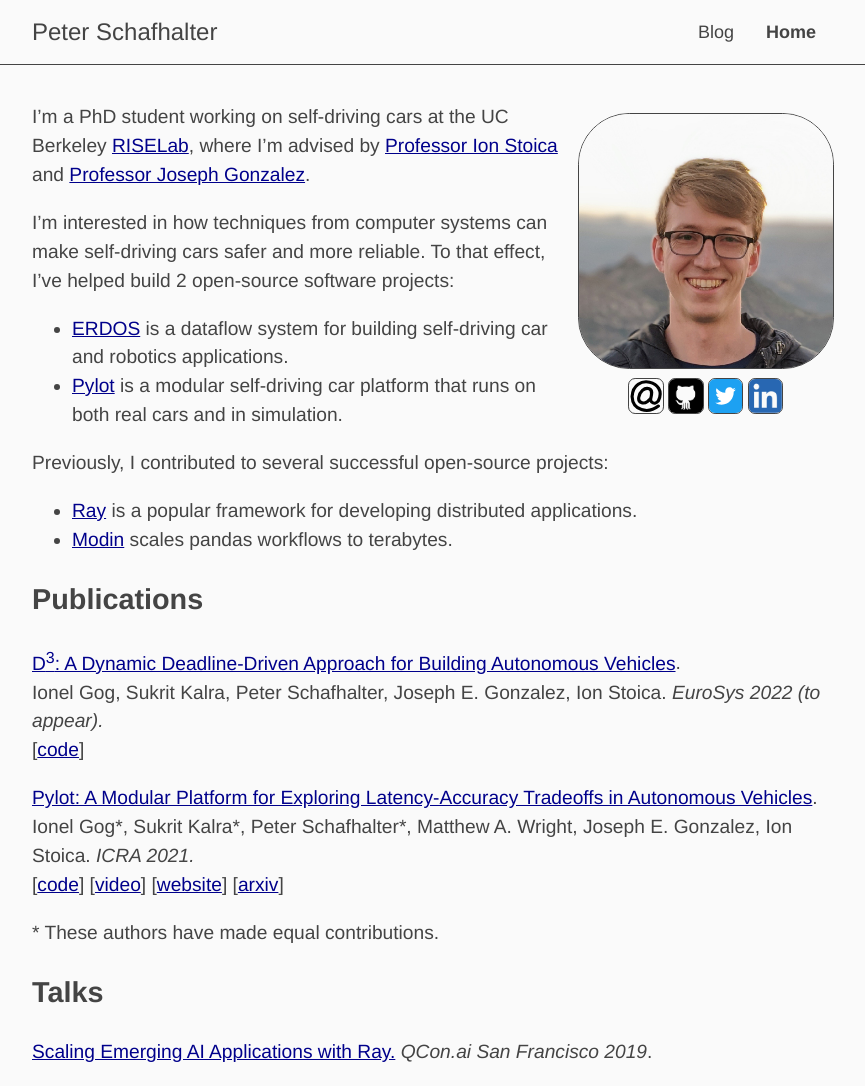
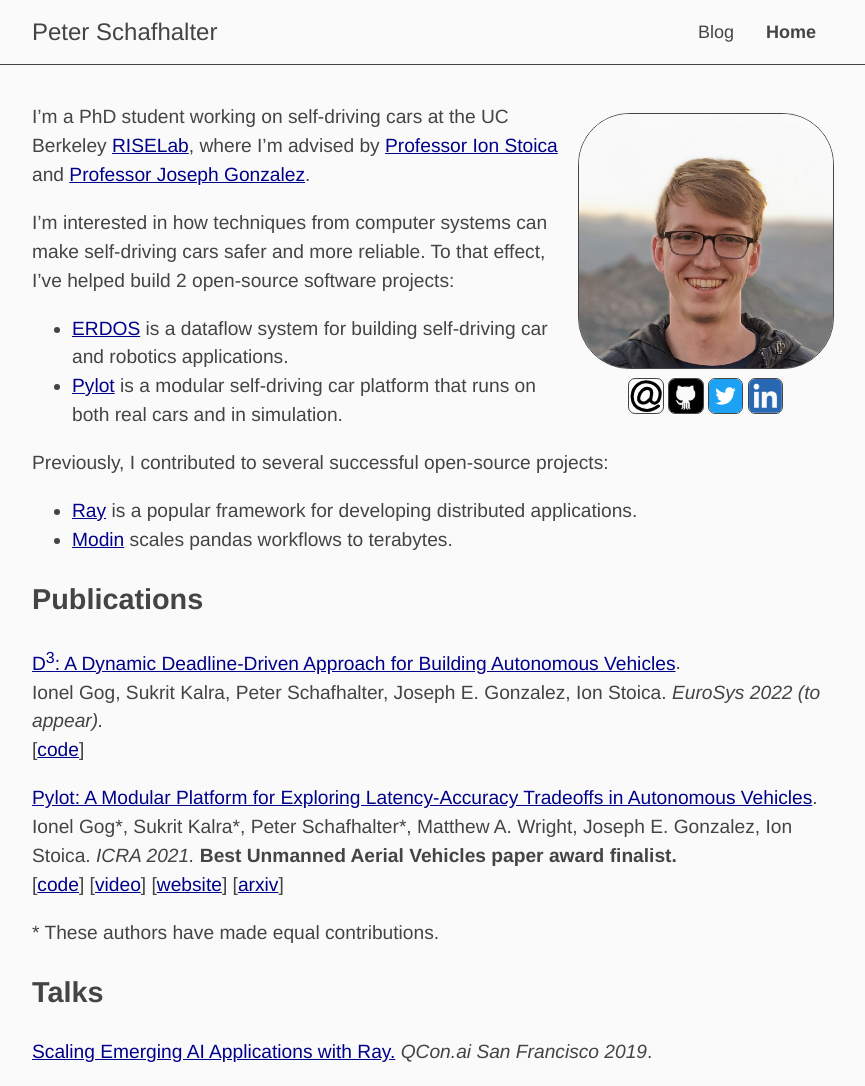
Before and after one commit to pschafhalter/pschafhalter.github.io, a Jekyll site: the page built from index.md, in a window 1280 px wide. Shown: the whole page, without its empty margins (208-1073 px from the left). Built offline with Jekyll 4.4.1, drawn with Linux system fonts in a browser that asks for light colours.

Commit message:
Specify Pylot award finalist

```diff
--- a/index.md
+++ b/index.md
@@ -31,7 +31,8 @@ Ionel Gog, Sukrit Kalra, Peter Schafhalter, Joseph E. Gonzalez, Ion Stoica. *Eur
 \[[code](https://github.com/erdos-project/erdos/)\]
 
 [Pylot: A Modular Platform for Exploring Latency-Accuracy Tradeoffs in Autonomous Vehicles](https://ieeexplore.ieee.org/document/9561747). \
-Ionel Gog\*, Sukrit Kalra\*, Peter Schafhalter\*, Matthew A. Wright, Joseph E. Gonzalez, Ion Stoica. *ICRA 2021.* \
+Ionel Gog\*, Sukrit Kalra\*, Peter Schafhalter\*, Matthew A. Wright, Joseph E. Gonzalez, Ion Stoica. *ICRA 2021.*
+**Best Unmanned Aerial Vehicles paper award finalist.** \
 \[[code](https://github.com/erdos-project/pylot/)\]
 \[[video](https://www.youtube.com/watch?v=VlwhU0k5cmQ)\]
 \[[website](https://pylot.readthedocs.io/)\]
```
